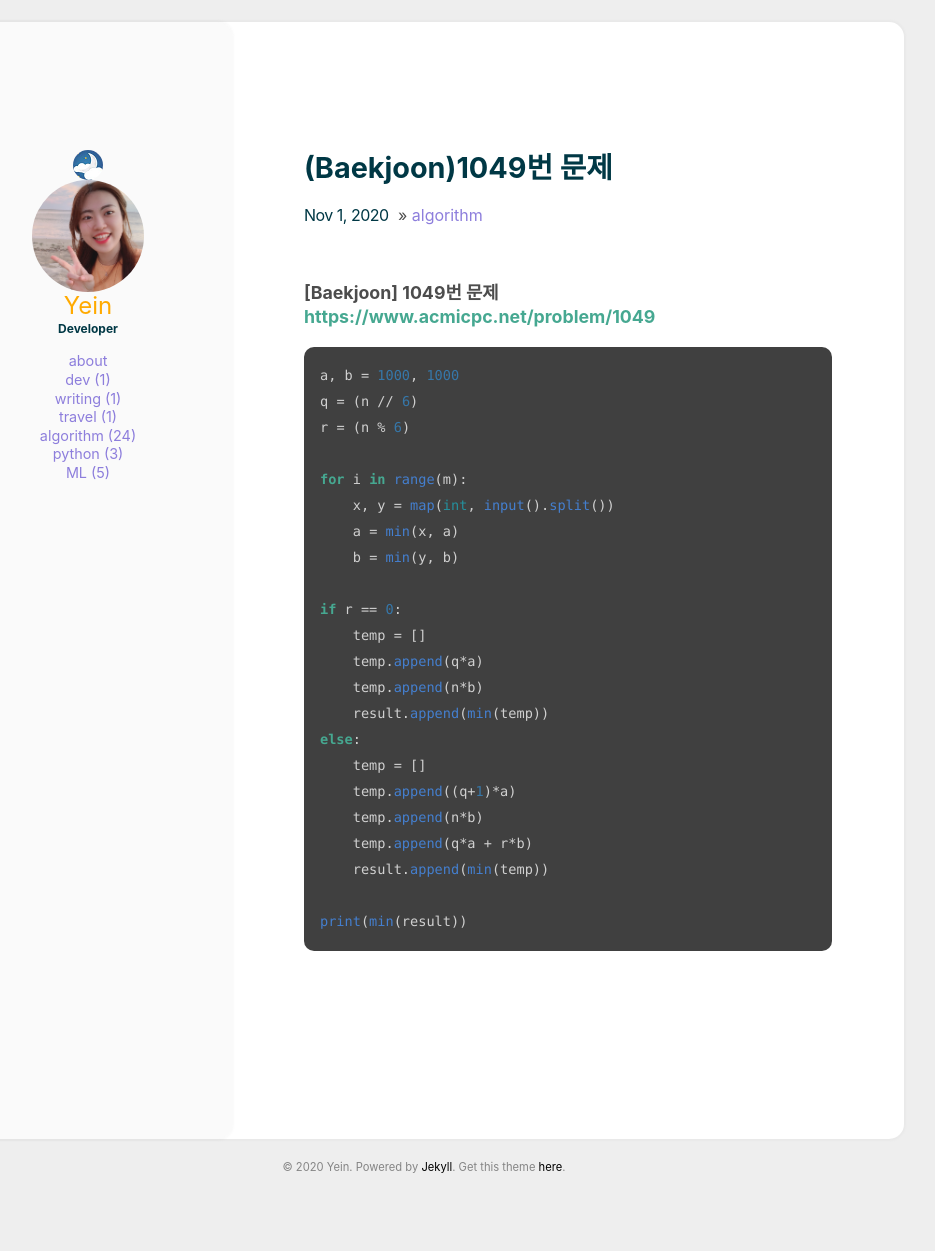
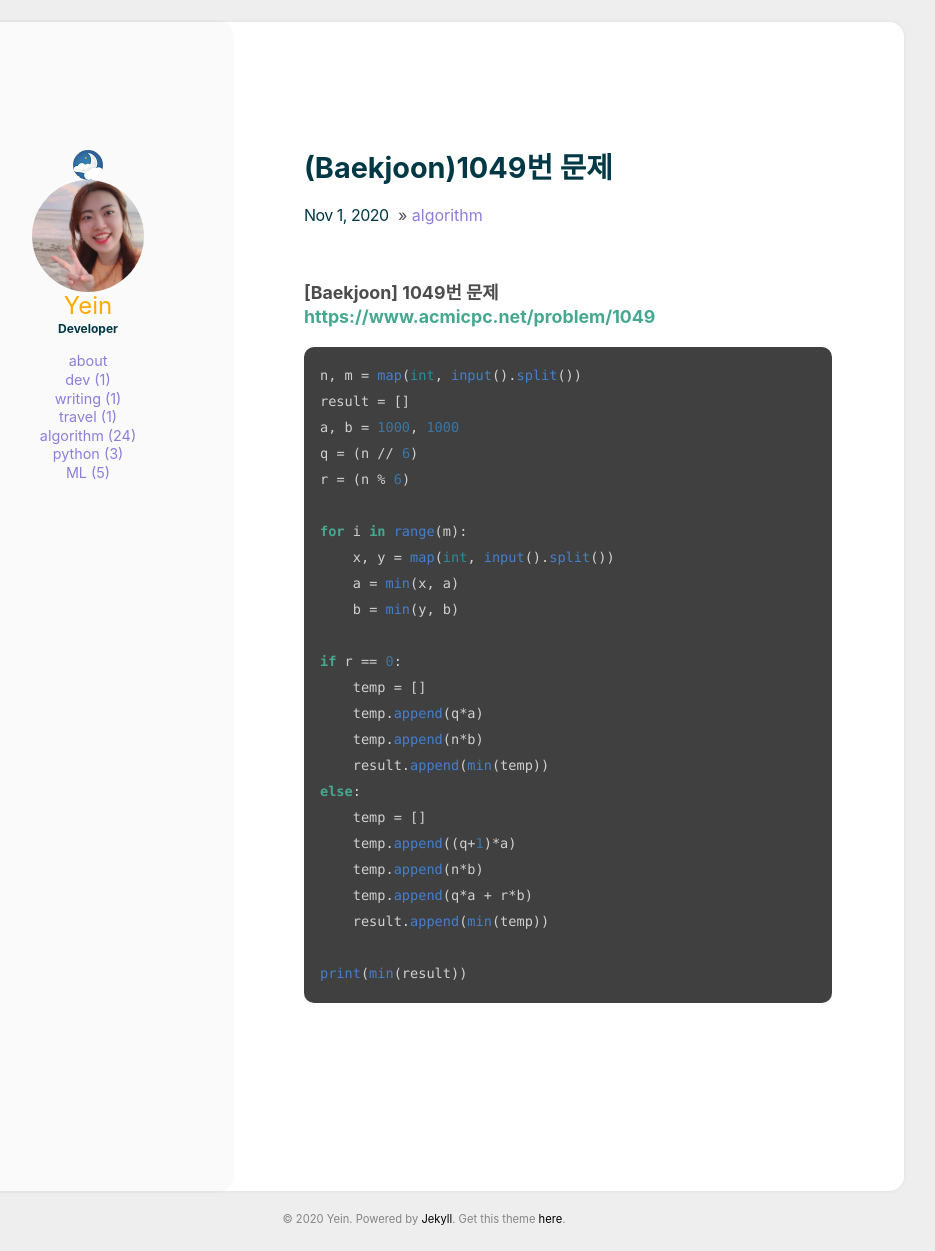
Before and after one commit to YeinHeo/yeinheo.github.io, a Jekyll site: the page built from _posts/2020-11-01-[algorithm]1049.md, in a window 1280 px wide. Shown: the whole page, without its empty margins (216-1151 px from the left). Built offline with Jekyll 4.4.1, drawn with Linux system fonts in a browser that asks for light colours; before the commit the page ends 1199 px from its top, so only the background shows below that.

Commit message:
Update 2020-11-01-[algorithm]1049.md

````diff
--- a/_posts/2020-11-01-[algorithm]1049.md
+++ b/_posts/2020-11-01-[algorithm]1049.md
@@ -8,6 +8,8 @@ comments: true
 
 
 ```python
+n, m = map(int, input().split())
+result = []
 a, b = 1000, 1000
 q = (n // 6)
 r = (n % 6)
````
